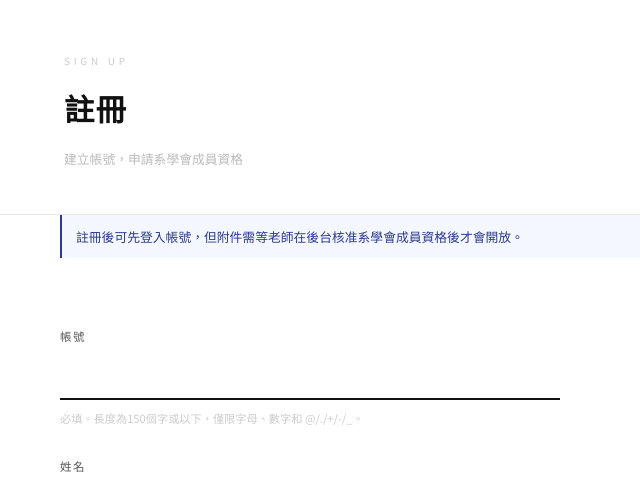
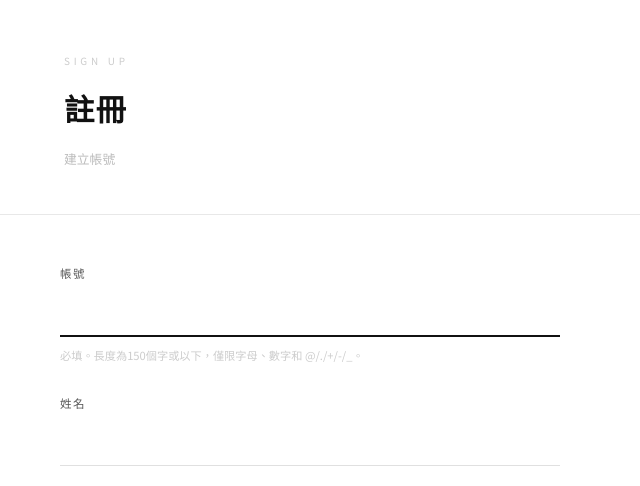
Before and after one commit to yuhsin-kung/activity-album, a Django app: page /accounts/signup/ in a window 1280 px wide. Shown: the part 54-540 px from the top of the page, without its empty margins (0-640 px from the left). Run offline with Django 5.2, Linux system fonts and the light colour scheme.

Commit message:
Update signup page: shorten subtitle, remove notice message

```diff
--- a/albums/templates/albums/member_signup.html
+++ b/albums/templates/albums/member_signup.html
@@ -14,14 +14,10 @@
 <div class="page-header">
     <p class="page-header-eyebrow">Sign Up</p>
     <h1>註冊</h1>
-    <p class="page-header-sub">建立帳號，申請系學會成員資格</p>
+    <p class="page-header-sub">建立帳號</p>
 </div>
 
 <div class="container">
-
-    <div class="notice-message">
-        註冊後可先登入帳號，但附件需等老師在後台核准系學會成員資格後才會開放。
-    </div>
 
     <div class="form-panel">
         <form method="post">
```
